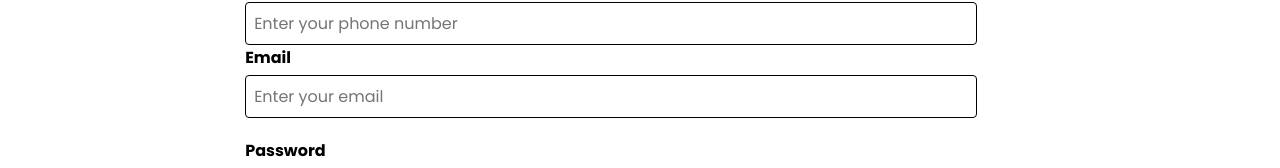
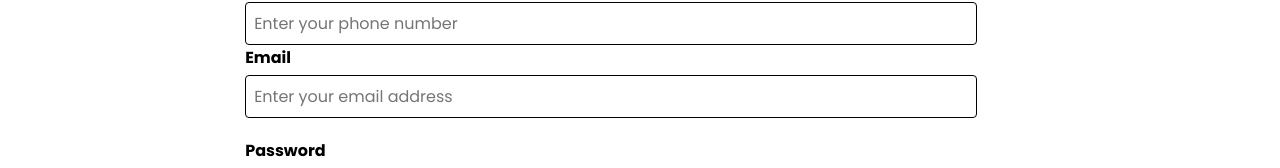
Before and after one commit to gretchenplant/Test_med, a React (Create React App) app: page /Sign_Up in a window 1280 px wide. Shown: the part 566-734 px from the top of the page. Built offline with nearby package versions, Linux system fonts and the light colour scheme.

Commit message:
updated server

```diff
--- a/src/Components/Sign_Up/Sign_Up.js
+++ b/src/Components/Sign_Up/Sign_Up.js
@@ -37,7 +37,8 @@ const Sign_Up = () => {
             sessionStorage.setItem("email", email);
             // Redirect user to home page
             navigate("/");
-            window.location.reload(); // Refresh the page
+             // Refresh the page
+             window.location.reload();
         } else {
             if (json.errors) {
                 for (const error of json.errors) {
@@ -65,7 +66,7 @@ const Sign_Up = () => {
       </span>
     </div>
     <div className="signup-form">
-      <form>
+      <form method="POST" onSubmit={register}>
         <div className="form-group">
           <label htmlFor="name">Role</label>
           <input
@@ -88,15 +89,7 @@ const Sign_Up = () => {
         </div>
         <div className="form-group">
           <label htmlFor="email">Email</label>
-          <input
-            type="email"
-            name="email"
-            id="email"
-            required=""
-            className="form-control"
-            placeholder="Enter your email"
-            aria-describedby="helpId"
-          />
+          <input value={email} onChange={(e) => setEmail(e.target.value)} type="email" name="email" id="email" required="" className="form-control" placeholder="Enter your email address" aria-describedby="helpId" />
         </div>
         <div classname="form-group">
           <label htmlfor="password">Password</label>
```
Also changed, not shown: 1 other file (tests, documents, lock files or other folders).
